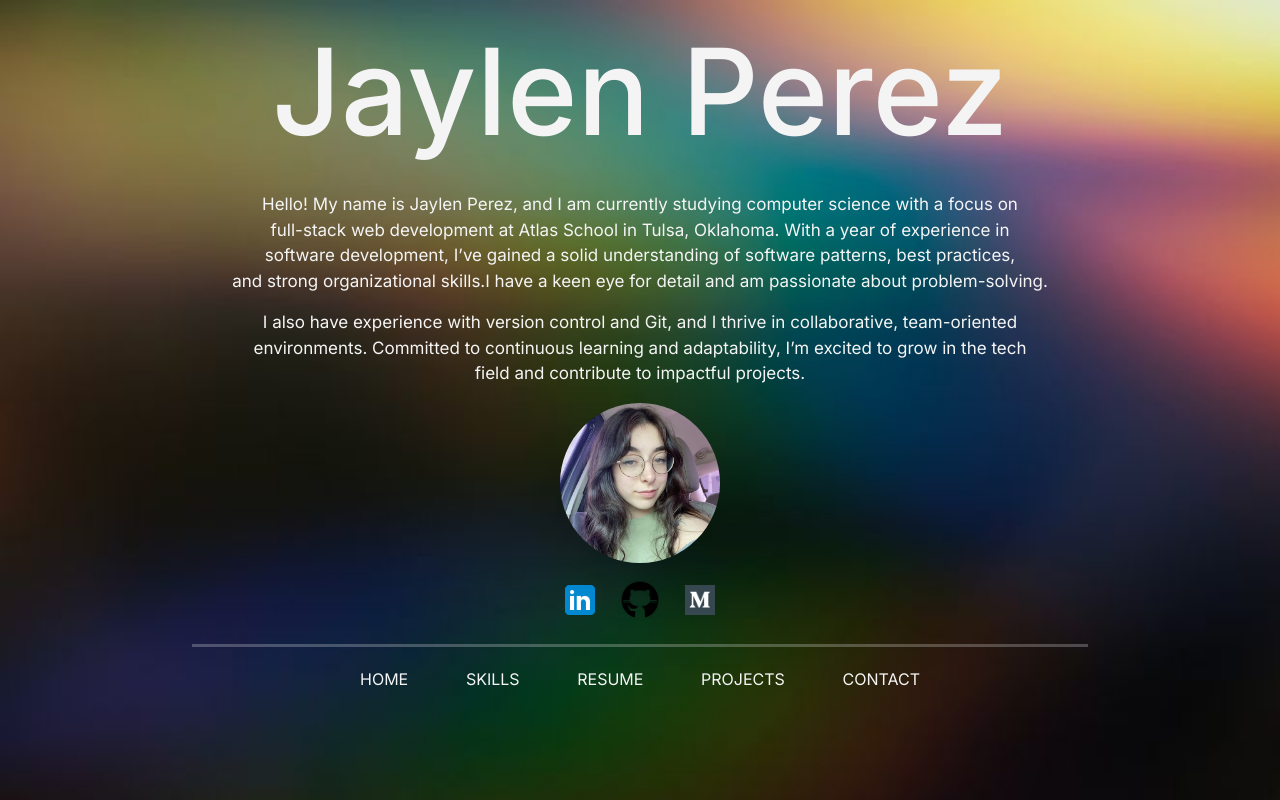
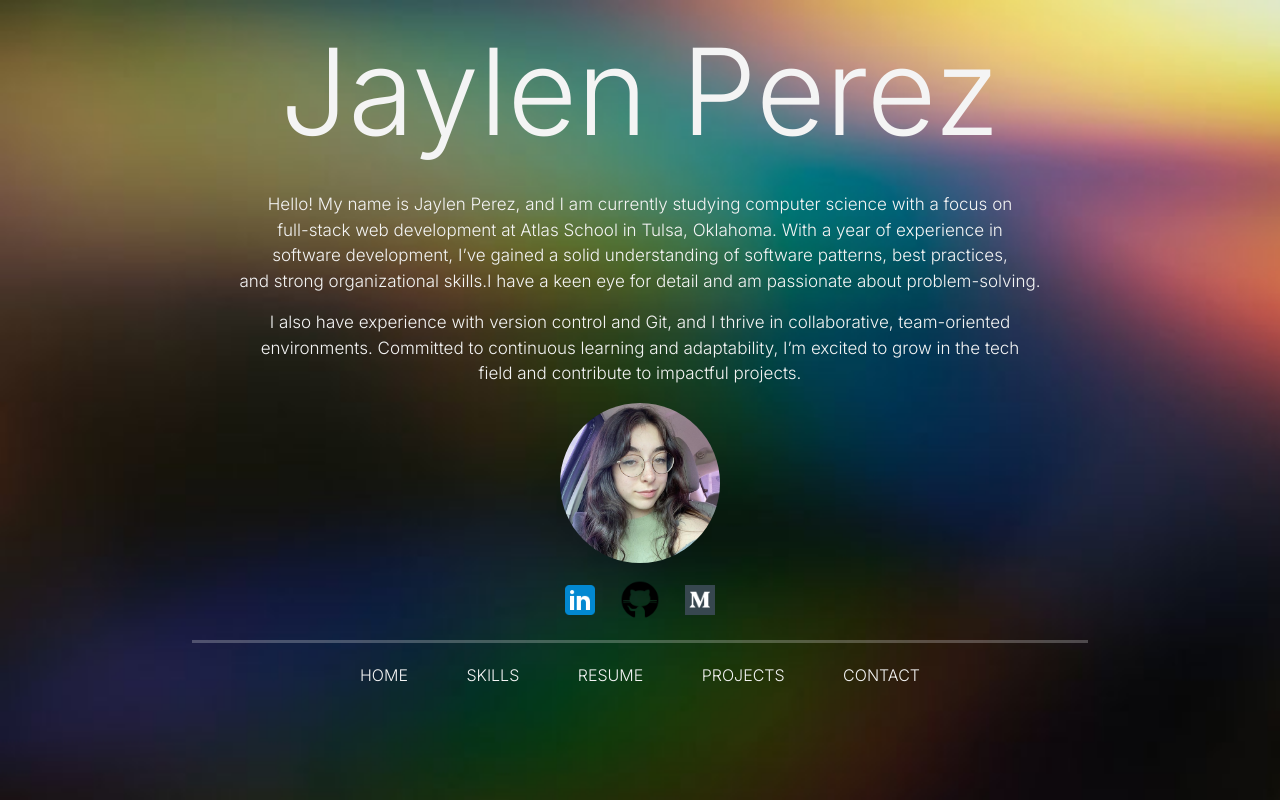
Before and after one commit to Jaylenperez/personal_website, a plain HTML site: page index.html in a window 1280 px wide. Drawn offline with nearby package versions, Linux system fonts and the light colour scheme; a script that the page names is missing.

Commit message:
clean up styles, add empty pages

```diff
--- a/index.html
+++ b/index.html
@@ -22,19 +22,19 @@
     </style>
     <!-- Header & Navbar -->
     <header>
-      <h1 class="text-center" style="font-size: 120px;">Jaylen Perez</h1>
+      <h1 class="text-center" style="font-size: 120px; font-weight: 300;">Jaylen Perez</h1>
     </header>
     <!-- Main Content -->
     <main>
       <!-- About Me -->
       <section class="about-me">
-        <p class="text-center" style="font-size: 17px;">
+        <p class="text-center" style="font-size: 17px; font-weight: 300;">
           Hello! My name is Jaylen Perez, and I am currently studying computer science with a focus on<br>
           full-stack web development at Atlas School in Tulsa, Oklahoma. With a year of experience in<br>
           software development, I’ve gained a solid understanding of software patterns, best practices,<br>
           and strong organizational skills.I have a keen eye for detail and am passionate about problem-solving.</p>
 
-        <p class="text-center" style="font-size: 17px;">
+        <p class="text-center" style="font-size: 17px; font-weight: 300;">
           I also have experience with version control and Git, and I thrive in collaborative, team-oriented<br>
           environments. Committed to continuous learning and adaptability, I’m excited to grow in the tech<br>
           field and contribute to impactful projects.</p>
--- a/styles.css
+++ b/styles.css
@@ -1,3 +1,4 @@
+/* Inter Google Font */
 .inter-font {
     font-family: "Inter", serif;
     font-optical-sizing: auto;
@@ -5,6 +6,7 @@
     font-style: normal;
 }
 
+/* Body Styles */
 body {
     color: #f4f4f4;
     background-image: url('images/background.jpeg');
@@ -36,6 +38,7 @@ header {
     margin-top: 17px;
 }
 
+/* LOGOS */
 .social-links img {
     width: 40px; /* Adjust size as needed */
     height: 40px;
@@ -50,7 +53,7 @@ header {
 hr.solid {
     border-top: 3px solid #f4f4f4;
     width: 70%;
-    margin: 4px 0;
+    margin: 0px 0;
     margin-left: auto;
     margin-right: auto;
     margin-bottom: 10px;
@@ -60,6 +63,7 @@ hr.solid {
 footer {
     text-align: center;
     padding: 20px 0;
+    font-weight: 300;
   }
 
   .navigation {
```
Also changed, not shown: contact.html (added), nav.js (added), projects.html (added), resume.html (added), skills.html (added). Lines whose indentation alone changed are shown as unchanged.
